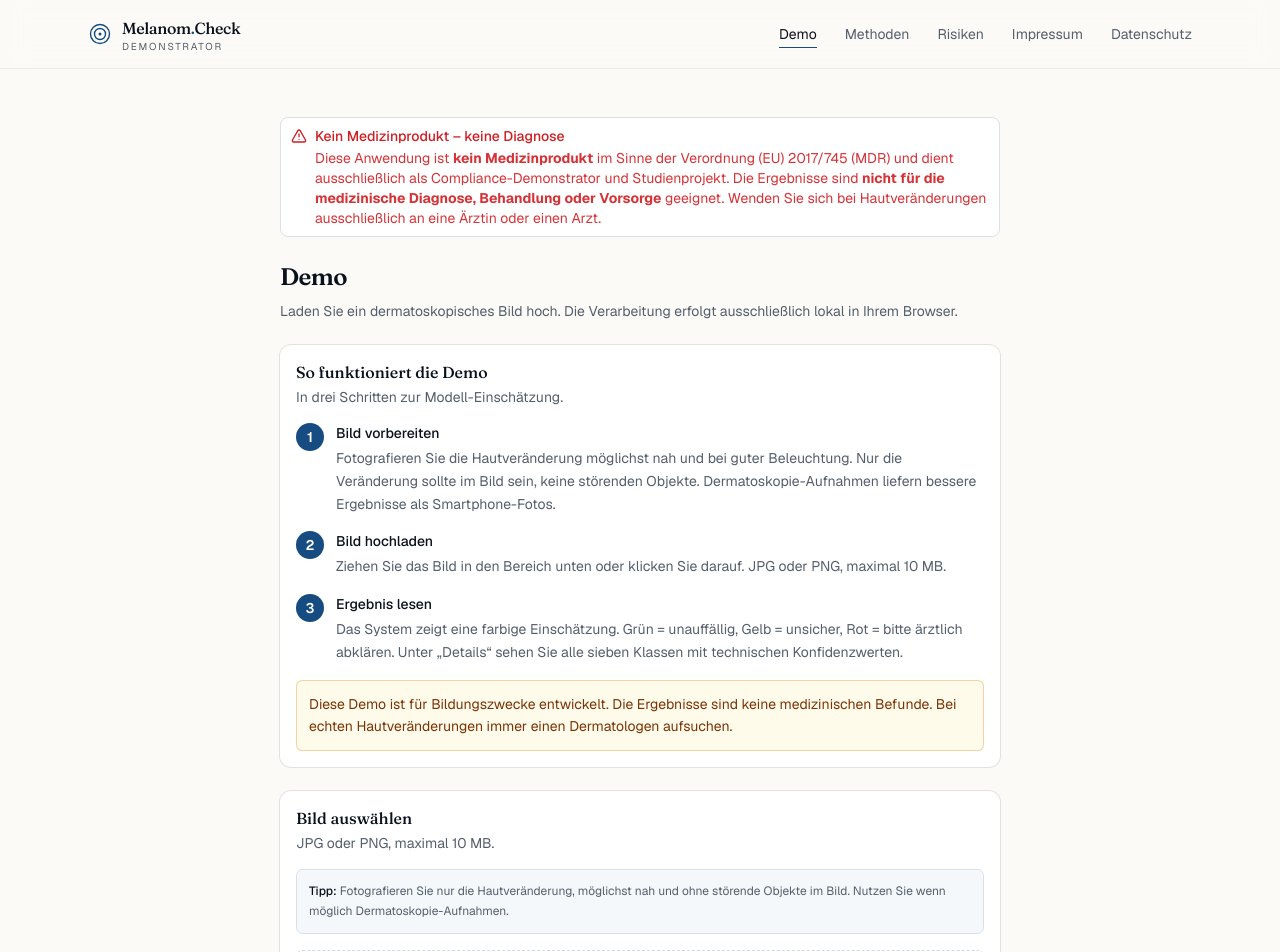
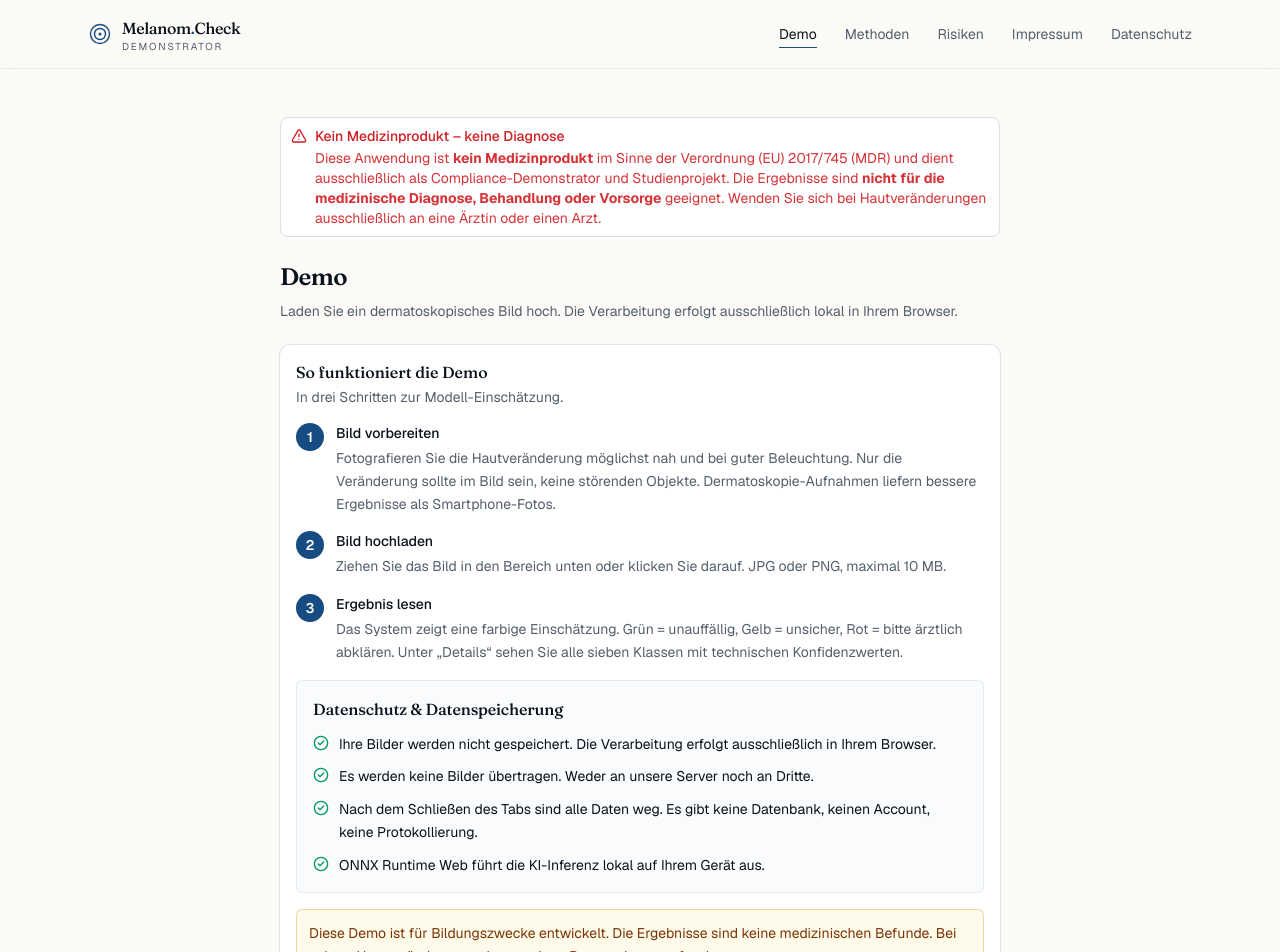
Before and after one commit to kuersatcifci/ai-melanom-check, a Next.js app: page /demo in a window 1280 px wide. Shown: the top 952 px of the page. Built offline with nearby package versions, Linux system fonts and the light colour scheme.

Commit message:
Add privacy info to demo onboarding

```diff
--- a/src/app/demo/page.tsx
+++ b/src/app/demo/page.tsx
@@ -2,6 +2,7 @@
 
 import { useCallback, useRef, useState } from "react";
 import Image from "next/image";
+import { CheckCircle2 } from "lucide-react";
 import { DisclaimerBanner } from "@/components/DisclaimerBanner";
 import { Button } from "@/components/ui/button";
 import {
@@ -229,6 +230,29 @@ export default function DemoPage() {
             </li>
           </ol>
 
+          <div className="border-border/60 flex flex-col gap-3 rounded-md border bg-muted/30 p-4">
+            <h3 className="font-heading text-base font-medium">
+              Datenschutz &amp; Datenspeicherung
+            </h3>
+            <ul className="flex flex-col gap-2.5">
+              {[
+                "Ihre Bilder werden nicht gespeichert. Die Verarbeitung erfolgt ausschließlich in Ihrem Browser.",
+                "Es werden keine Bilder übertragen. Weder an unsere Server noch an Dritte.",
+                "Nach dem Schließen des Tabs sind alle Daten weg. Es gibt keine Datenbank, keinen Account, keine Protokollierung.",
+                "ONNX Runtime Web führt die KI-Inferenz lokal auf Ihrem Gerät aus.",
+              ].map((item) => (
+                <li key={item} className="flex gap-2.5 text-sm leading-relaxed">
+                  <CheckCircle2
+                    className="mt-0.5 h-4 w-4 shrink-0 text-emerald-600 dark:text-emerald-400"
+                    aria-hidden="true"
+                    strokeWidth={2}
+                  />
+                  <span>{item}</span>
+                </li>
+              ))}
+            </ul>
+          </div>
+
           <p className="rounded-md border border-amber-600/30 bg-amber-50 p-3 text-sm leading-relaxed text-amber-900 dark:border-amber-400/30 dark:bg-amber-950/40 dark:text-amber-50">
             Diese Demo ist für Bildungszwecke entwickelt. Die Ergebnisse sind
             keine medizinischen Befunde. Bei echten Hautveränderungen immer
```
